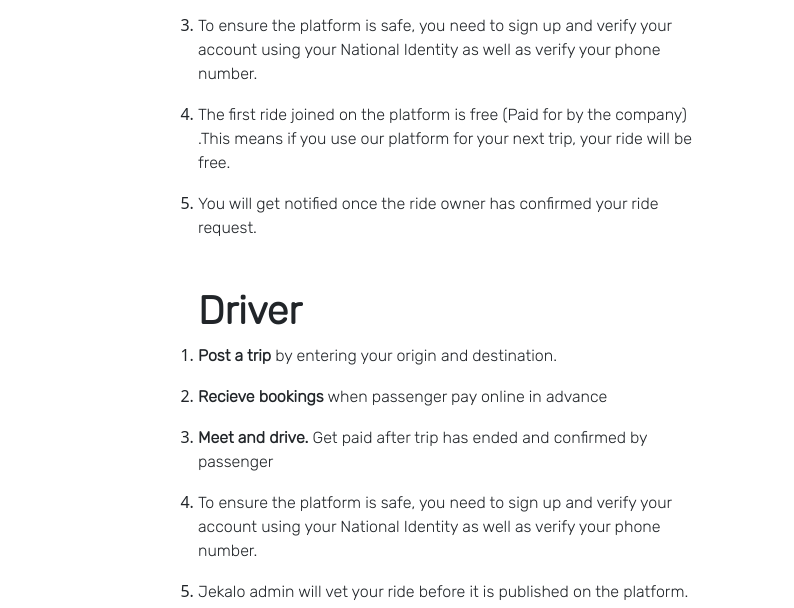
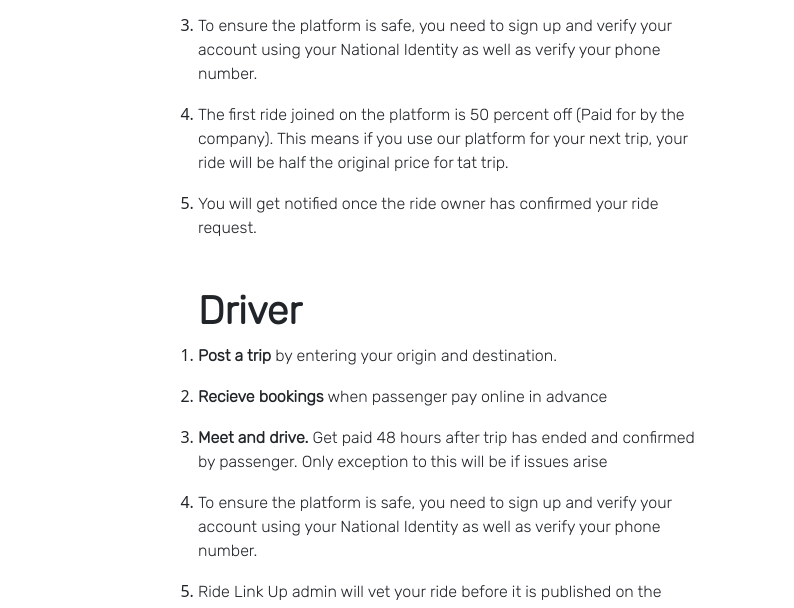
Before and after one commit to seyicole/ride, a plain HTML site: page index.html in a window 1280 px wide. Shown: the part 2085-2693 px from the top of the page, 486-1280 px from the left. Drawn offline with nearby package versions, Linux system fonts and the light colour scheme.

Commit message:
Update index.html

```diff
--- a/index.html
+++ b/index.html
@@ -121,7 +121,7 @@
                 </li>
                 <li><p>To ensure the platform is safe, you need to sign up and verify your account using your National Identity as well as verify your phone number.</p>
                 </li>
-                <li><p>The first ride joined on the platform is free (Paid for by the company) .This means if you use our platform for your next trip, your ride will be free.</p>
+                <li><p>The first ride joined on the platform is 50 percent off (Paid for by the company). This means if you use our platform for your next trip, your ride will be half the original price for tat trip.</p>
                 </li>
                 <li><p>You will get notified once the ride owner has confirmed your ride request.</p>
                 </li>
@@ -133,11 +133,9 @@
                 </li>
                 <li><p><b>Recieve bookings</b> when passenger pay online in advance</p>
                 </li>
-                <li><p><b>Meet and drive.</b> Get paid after trip has ended and confirmed by passenger</p>
+                <li><p><b>Meet and drive.</b> Get paid 48 hours after trip has ended and confirmed by passenger. Only exception to this will be if issues arise</p>
                 </li>
                 <li><p>To ensure the platform is safe, you need to sign up and verify your account using your National Identity as well as verify your phone number.</p>
-                </li>
-                <li><p>Jekalo admin will vet your ride before it is published on the platform.</p>
                 </li>
                 <li><p>Ride Link Up admin will vet your ride before it is published on the platform.</p>
                 </li>
```
